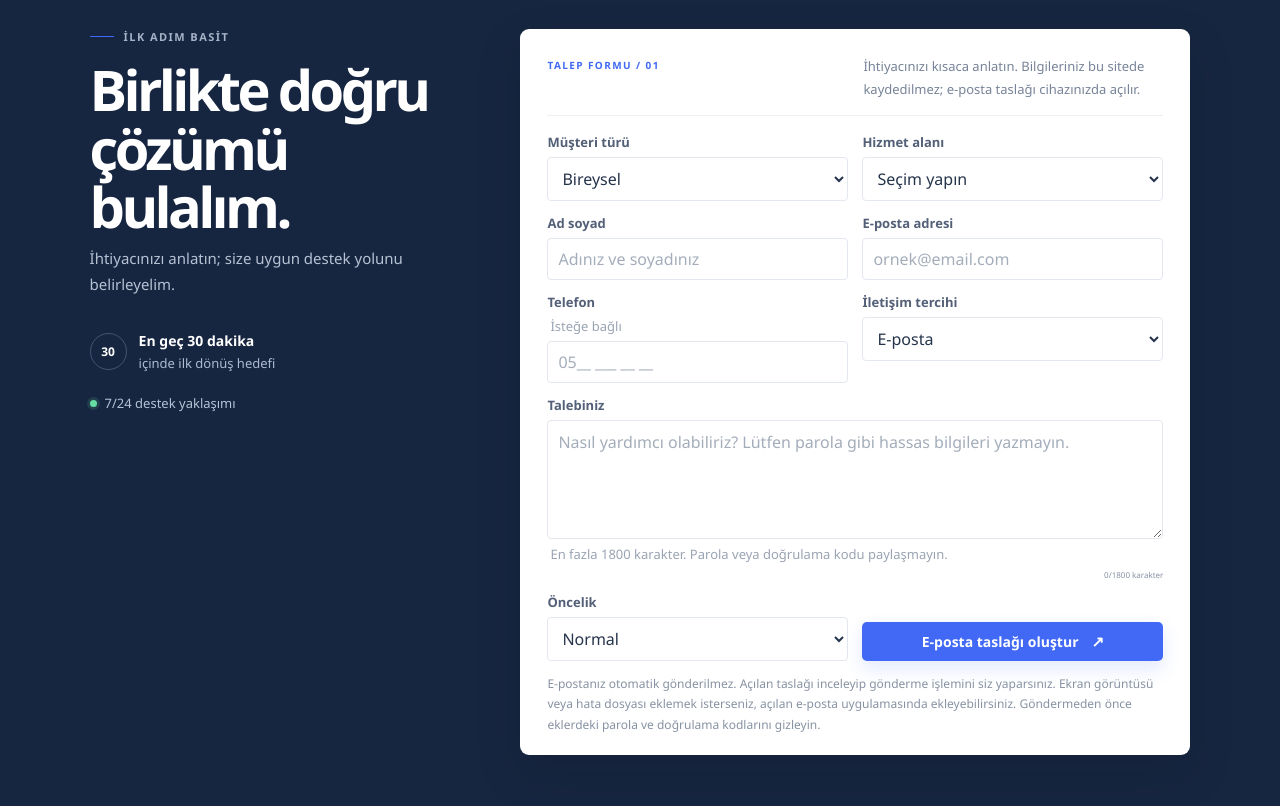
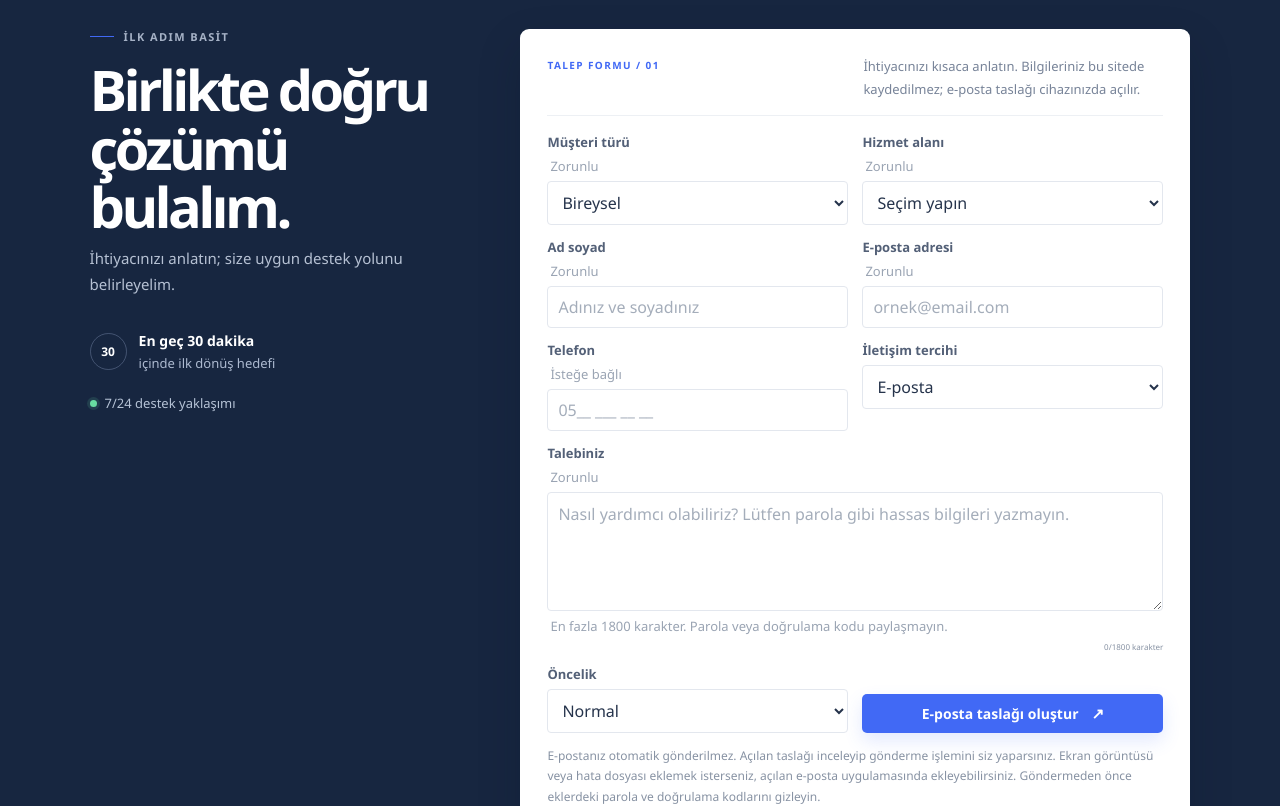
Before and after one commit to darkpassenger00/Dolubilisim, a Next.js app: page / in a window 1280 px wide. Shown: the part 5800-6606 px from the top of the page. Built offline with nearby package versions, Linux system fonts and the light colour scheme.

Commit message:
Label required support request fields explicitly

```diff
--- a/app/request-form.tsx
+++ b/app/request-form.tsx
@@ -73,16 +73,16 @@ export default function RequestForm() {
     <form className="request-form" onSubmit={handleSubmit} onChange={invalidateDraft}>
       <div className="form-intro"><span className="form-step">TALEP FORMU / 01</span><p>İhtiyacınızı kısaca anlatın. Bilgileriniz bu sitede kaydedilmez; e-posta taslağı cihazınızda açılır.</p></div>
       <div className="form-grid">
-        <label>Müşteri türü
+        <label>Müşteri türü <span className="optional-label">Zorunlu</span>
           <select name="audience" value={audience} onChange={handleAudienceChange} required><option>Bireysel</option><option>Kurumsal</option></select>
         </label>
-        <label>Hizmet alanı
+        <label>Hizmet alanı <span className="optional-label">Zorunlu</span>
           <select name="service" value={service} onChange={(event) => setService(event.currentTarget.value)} required><option value="" disabled>Seçim yapın</option>{serviceOptions.map((option) => <option key={option.id}>{option.title}</option>)}<option>Diğer / Emin değilim</option></select>
         </label>
-        <label>Ad soyad
+        <label>Ad soyad <span className="optional-label">Zorunlu</span>
           <input name="name" autoComplete="name" placeholder="Adınız ve soyadınız" required />
         </label>
-        <label>E-posta adresi
+        <label>E-posta adresi <span className="optional-label">Zorunlu</span>
           <input name="email" type="email" autoComplete="email" placeholder="ornek@email.com" required />
         </label>
         <label>Telefon <span className="optional-label">{phoneRequired ? "Seçtiğiniz iletişim yöntemi için gerekli" : "İsteğe bağlı"}</span>
@@ -91,7 +91,7 @@ export default function RequestForm() {
         <label>İletişim tercihi
           <select name="preferredContact" value={preferredContact} onChange={(event) => setPreferredContact(event.currentTarget.value)}><option>E-posta</option><option>Telefon</option><option>WhatsApp</option></select>
         </label>
-        <label className="form-wide">Talebiniz
+        <label className="form-wide">Talebiniz <span className="optional-label">Zorunlu</span>
           <textarea aria-describedby="request-message-help request-message-count" name="message" rows={4} maxLength={1800} onChange={(event) => setMessageLength(event.currentTarget.value.length)} placeholder="Nasıl yardımcı olabiliriz? Lütfen parola gibi hassas bilgileri yazmayın." required />
           <span id="request-message-help" className="optional-label">En fazla 1800 karakter. Parola veya doğrulama kodu paylaşmayın.</span>
           <span id="request-message-count" className="message-counter" aria-live="polite">{messageLength}/1800 karakter</span>
```
